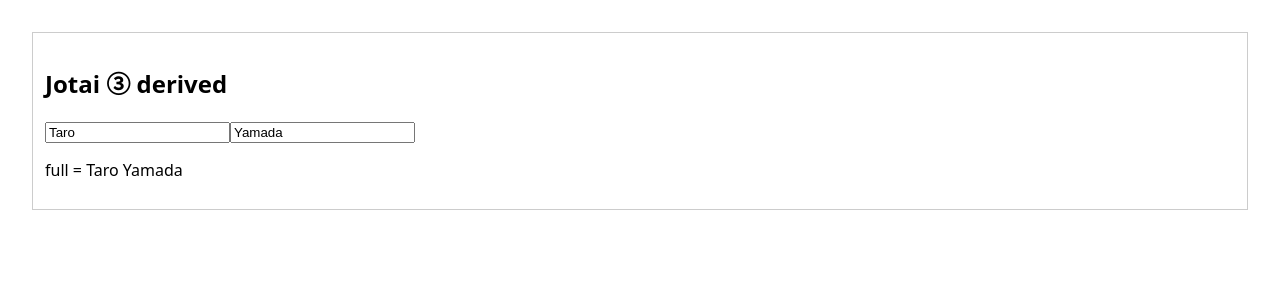
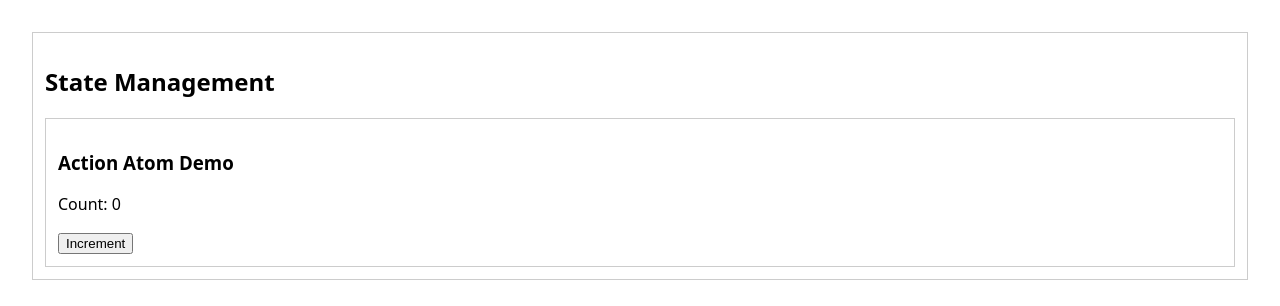
Before and after one commit to shiramizu-junya/react-developer, a React (Vite) app: page / in a window 1280 px wide. Shown: the top 306 px of the page. Built offline with nearby package versions, Linux system fonts and the light colour scheme.

Commit message:
feat: add StateManagementDemo and ActionAtomDemo components with Jotai integration

```diff
--- a/src/App.tsx
+++ b/src/App.tsx
@@ -12,6 +12,7 @@
 // import { CustomHooksDemo } from "./lessons/08-custom-hooks/CustomHooksDemo";
 // import { RouterRoot } from "./lessons/09-react-router/RouterRoot";
 import { JotaiDerivedDemo } from './lessons/10-state-management/jotai/DerivedDemo';
+import { StateManagementDemo } from './lessons/10-state-management/StateManagementDemo';
 
 export default function App() {
 	return (
@@ -19,8 +20,8 @@ export default function App() {
 			{/* 学習中の章のコンポーネントだけコメントアウトを外す */}
 			{/* <CustomHooksDemo /> */}
 			{/* <RouterRoot /> */}
-			{/* <StateManagementDemo /> */}
-			<JotaiDerivedDemo />
+			<StateManagementDemo />
+			{/* <JotaiDerivedDemo /> */}
 		</div>
 	);
 }
--- a/src/lessons/10-state-management/StateManagementDemo.tsx
+++ b/src/lessons/10-state-management/StateManagementDemo.tsx
@@ -1,3 +1,6 @@
+import { JotaiActionAtomDemo } from './jotai/ActionAtomDemo';
+import { JotaiBasicDemo } from './jotai/BasicDemo';
+import { JotaiDerivedDemo } from './jotai/DerivedDemo';
 import { JotaiReadWriteDemo } from './jotai/ReadWriteDemo';
 
 export const StateManagementDemo = () => {
@@ -5,7 +8,9 @@ export const StateManagementDemo = () => {
 		<section style={{ border: '1px solid #ccc', padding: 12 }}>
 			<h2>State Management</h2>
 			{/* <JotaiBasicDemo /> */}
-			<JotaiReadWriteDemo />
+			{/* <JotaiReadWriteDemo /> */}
+			{/* <JotaiDerivedDemo /> */}
+			<JotaiActionAtomDemo />
 		</section>
 	);
 };
--- /dev/null
+++ b/src/lessons/10-state-management/jotai/ActionAtomDemo.tsx
@@ -0,0 +1,15 @@
+import { useAtomValue, useSetAtom } from "jotai";
+import { countAtom, incrementCountAtom } from "./atoms";
+
+export const JotaiActionAtomDemo = () => {
+    const count = useAtomValue(countAtom);
+    const increment = useSetAtom(incrementCountAtom);
+
+    return (
+        <section style={{ border: '1px solid #ccc', padding: 12 }}>
+            <h3>Action Atom Demo</h3>
+            <p>Count: {count}</p>
+            <button onClick={increment}>Increment</button>
+        </section>
+    )
+}
--- a/src/lessons/10-state-management/jotai/DerivedDemo.tsx
+++ b/src/lessons/10-state-management/jotai/DerivedDemo.tsx
@@ -4,8 +4,10 @@ import { firstNameAtom, fullNameAtom, lastNameAtom } from './atoms';
 export function JotaiDerivedDemo() {
 	const [first, setFirst] = useAtom(firstNameAtom);
 	const [last, setLast] = useAtom(lastNameAtom);
-	// 書き込み専用。atom の値が変わっても再レンダーされない
+	// 読み込み専用の useAtomValue もある
 	const full = useAtomValue(fullNameAtom);
+
+	console.log("JotaiDerivedDemo rendered");
 
 	return (
 		<section style={{ border: '1px solid #ccc', padding: 12 }}>
--- a/src/lessons/10-state-management/jotai/atoms.ts
+++ b/src/lessons/10-state-management/jotai/atoms.ts
@@ -2,12 +2,17 @@ import { atom } from 'jotai';
 
 export const countAtom = atom(0);
 
-export const firstNameAtom = atom("Taro");
-export const lastNameAtom = atom("Yamada");
+export const firstNameAtom = atom('Taro');
+export const lastNameAtom = atom('Yamada');
 
 // firstName と lastName を結合して fullName を作る
 export const fullNameAtom = atom((get) => {
-    const first = get(firstNameAtom);
-    const last = get(lastNameAtom);
-    return `${first} ${last}`;
+	const first = get(firstNameAtom);
+	const last = get(lastNameAtom);
+	return `${first} ${last}`;
 });
+
+export const incrementCountAtom = atom(null, (get, set) => {
+	set(countAtom, get(countAtom) + 1);
+	console.log('incrementCountAtom');
+});
```
